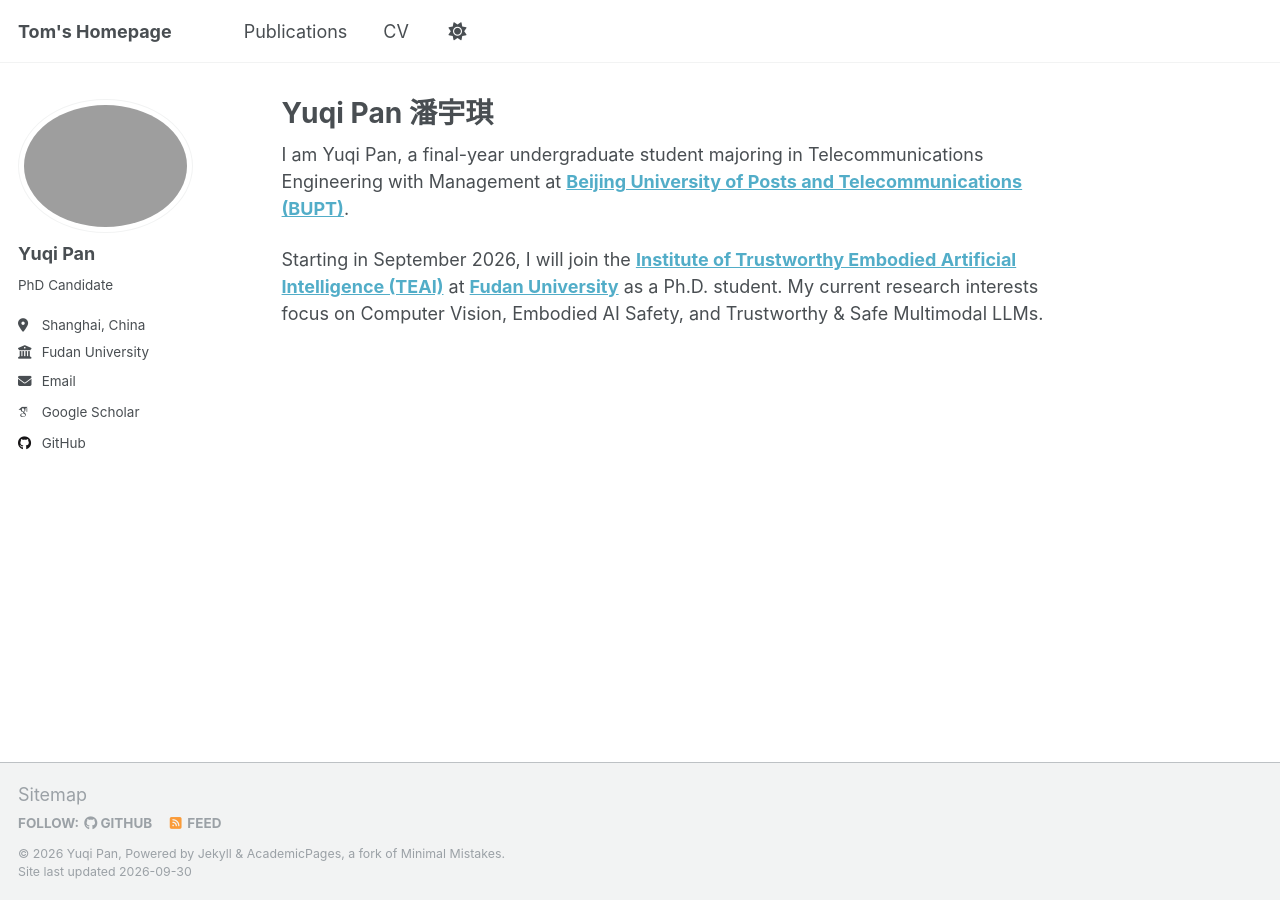
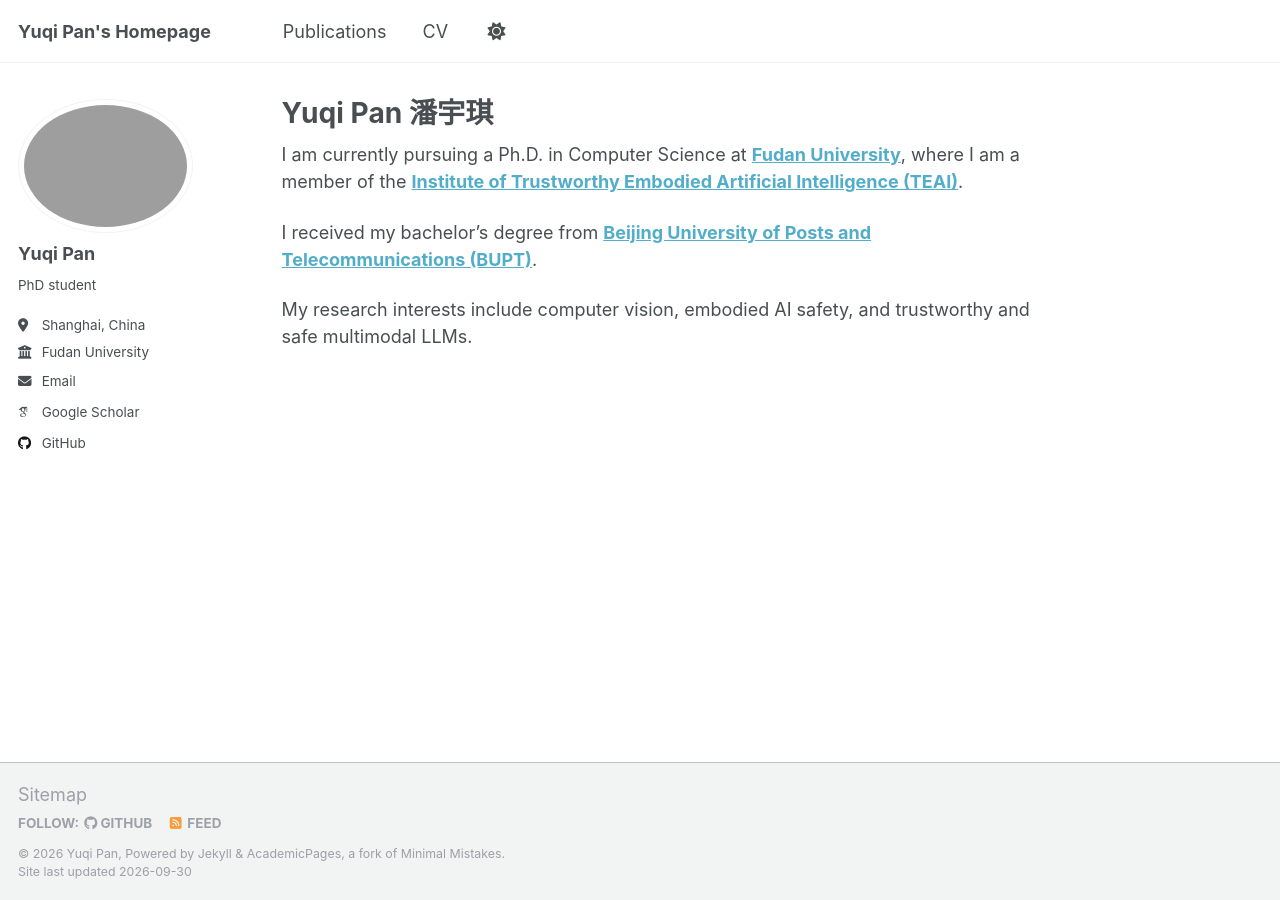
Before and after one commit to kdmessi10/kdmessi10.github.io, a Jekyll site: the page built from _pages/about.md, in a window 1280 px wide. Built offline with Jekyll 4.4.1, drawn with Linux system fonts in a browser that asks for light colours; some web fonts are replaced.

Commit message:
Update biography and academic homepage metadata

```diff
--- a/_config.yml
+++ b/_config.yml
@@ -9,10 +9,10 @@
 # Basic Site Settings
 locale                   : "en-US"
 site_theme               : "default"
-title                    : "Tom's Homepage"
+title                    : "Yuqi Pan's Homepage"
 title_separator          : "-"
 name                     : &name "Yuqi Pan"
-description              : &description "personal description"
+description              : &description "Yuqi Pan is a PhD student at Fudan University, working on computer vision, embodied AI safety, and trustworthy and safe multimodal LLMs."
 url                      : https://kdmessi10.github.io # the base hostname & protocol for your site e.g. "https://[your GitHub username].github.io" or if you already have some other page hosted on Github then use "https://[your GitHub username].github.io/[Your Repo Name]"
 baseurl                  : "" # the subpath of your site, e.g. "/blog"
 repository               : "kdmessi10/kdmessi10.github.io"
@@ -25,7 +25,7 @@ author:
   avatar           : "profile.png"
   name             : "Yuqi Pan"
   pronouns         : # example: "she/her"
-  bio              : "PhD Candidate"
+  bio              : "PhD student"
   location         : "Shanghai, China"
   employer         : "Fudan University"
   uri              : # URL
--- a/_pages/about.md
+++ b/_pages/about.md
@@ -7,6 +7,8 @@ redirect_from:
   - /about.html
 ---
 
-I am Yuqi Pan, a final-year undergraduate student majoring in Telecommunications Engineering with Management at **[Beijing University of Posts and Telecommunications (BUPT)](https://www.bupt.edu.cn/)**.
+I am currently pursuing a Ph.D. in Computer Science at **[Fudan University](https://www.fudan.edu.cn/)**, where I am a member of the **[Institute of Trustworthy Embodied Artificial Intelligence (TEAI)](https://teai.fudan.edu.cn/)**.
 
-Starting in September 2026, I will join the **[Institute of Trustworthy Embodied Artificial Intelligence (TEAI)](https://teai.fudan.edu.cn/)** at **[Fudan University](https://www.fudan.edu.cn/)** as a Ph.D. student. My current research interests focus on Computer Vision, Embodied AI Safety, and Trustworthy & Safe Multimodal LLMs.
+I received my bachelor's degree from **[Beijing University of Posts and Telecommunications (BUPT)](https://www.bupt.edu.cn/)**.
+
+My research interests include computer vision, embodied AI safety, and trustworthy and safe multimodal LLMs.
```
